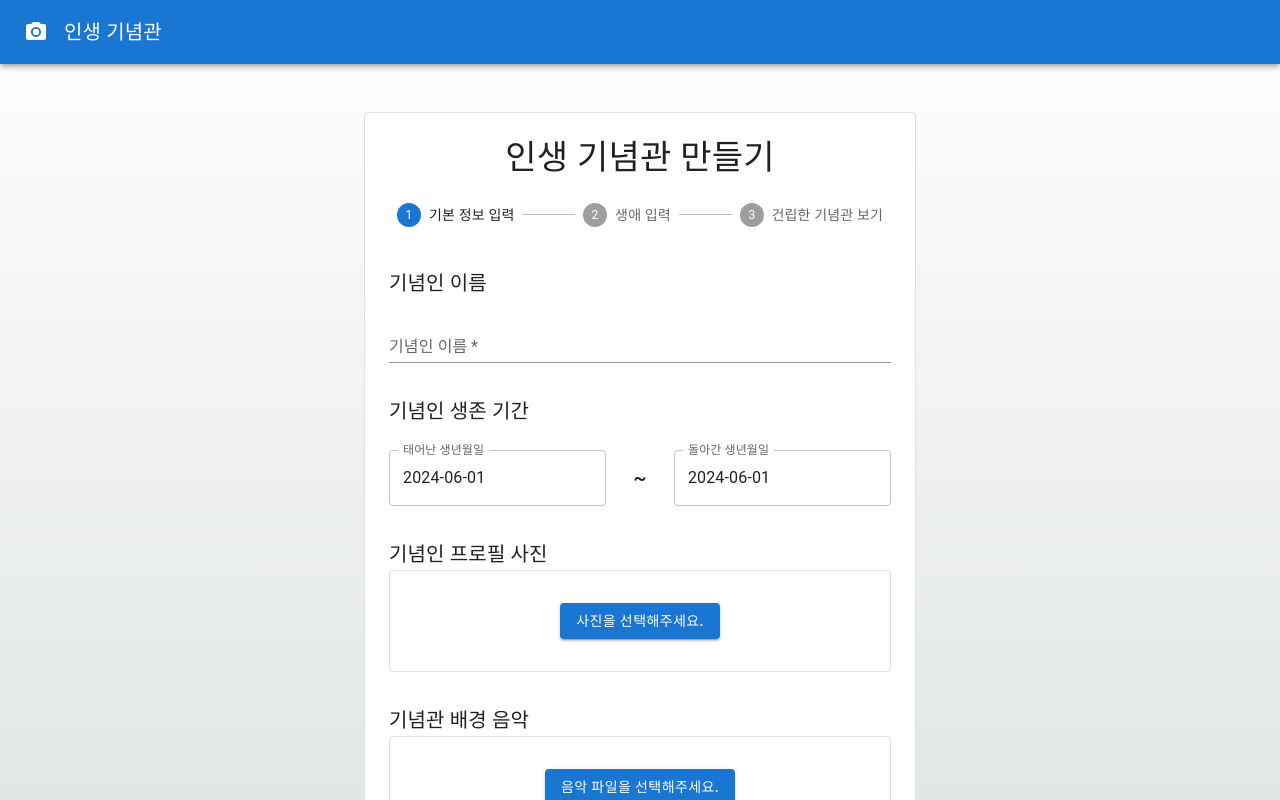
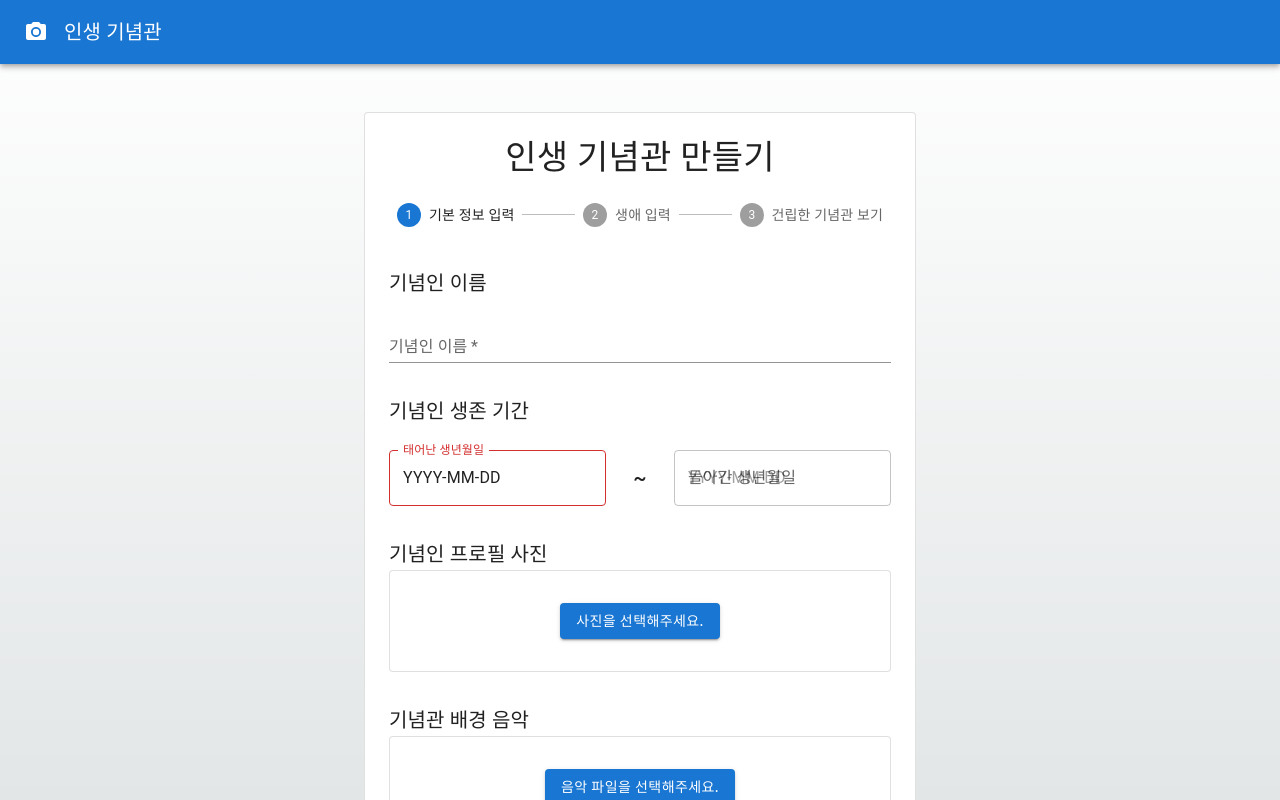
Before and after one commit to Genithlabs/Memorial, a Next.js app: page /form in a window 1280 px wide. Shown: the top 800 px of the page. Built offline with nearby package versions, Linux system fonts and the light colour scheme; no server answers.

Commit message:
birth_end 값을 옵션으로 수정합니다

```diff
--- a/components/Form.tsx
+++ b/components/Form.tsx
@@ -39,8 +39,8 @@ export default function Form() {
 	const [activeStep, setActiveStep] = useState(0);
 	const [basicInfo, setBasicInfo] = useState({
 		user_name: '',
-		birth_start: dayjs().format('YYYY-MM-DD'),
-		birth_end: dayjs().format('YYYY-MM-DD'),
+		birth_start: '',
+		birth_end: '',
 		profile: '',
 		bgm: ''
 	});
@@ -61,7 +61,8 @@ export default function Form() {
 					if (result.result === 'success' && result.data) {
 						const data = result.data;
 						const updatedBasicInfo = {
-							...basicInfo,
+							birth_start: data.birth_start,
+							birth_end: data.birth_end,
 							user_name: data.name,
 							profile: data.profile_attachment_id ? `${process.env.NEXT_PUBLIC_IMAGE}${data.attachment_profile_image.file_path}${data.attachment_profile_image.file_name}` : '',
 							bgm: data.bgm_attachment_id ? `${process.env.NEXT_PUBLIC_IMAGE}${data.attachment_bgm.file_path}${data.attachment_bgm.file_name}` : ''
@@ -79,7 +80,7 @@ export default function Form() {
 
 	const handleNext = async() => {
 		if (activeStep === 0) {
-			if (!basicInfo.user_name || !basicInfo.birth_start || !basicInfo.birth_end || !basicInfo.profile ) {
+			if (!basicInfo.user_name || !basicInfo.birth_start || !basicInfo.profile ) {
 				alert("모든 정보를 입력해 주세요.");
 				return;
 			}
@@ -95,9 +96,13 @@ export default function Form() {
 			const formData = new FormData();
 			formData.append('user_name', basicInfo.user_name);
 			formData.append('birth_start', basicInfo.birth_start ? basicInfo.birth_start : dayjs().format('YYYY-MM-DD'));
-			formData.append('birth_end', basicInfo.birth_end ? basicInfo.birth_end : dayjs().format('YYYY-MM-DD'));
+			if (basicInfo.birth_end) {
+				formData.append('birth_end', basicInfo.birth_end);
+			}
 			formData.append('profile',typeof basicInfo.profile === "object" ? basicInfo.profile : "");
-			formData.append('bgm', basicInfo.bgm);
+			if (basicInfo.bgm) {
+				formData.append('bgm', basicInfo.bgm);
+			}
 			formData.append('career', content);
 
 			const url = `${memorialId ?
```
